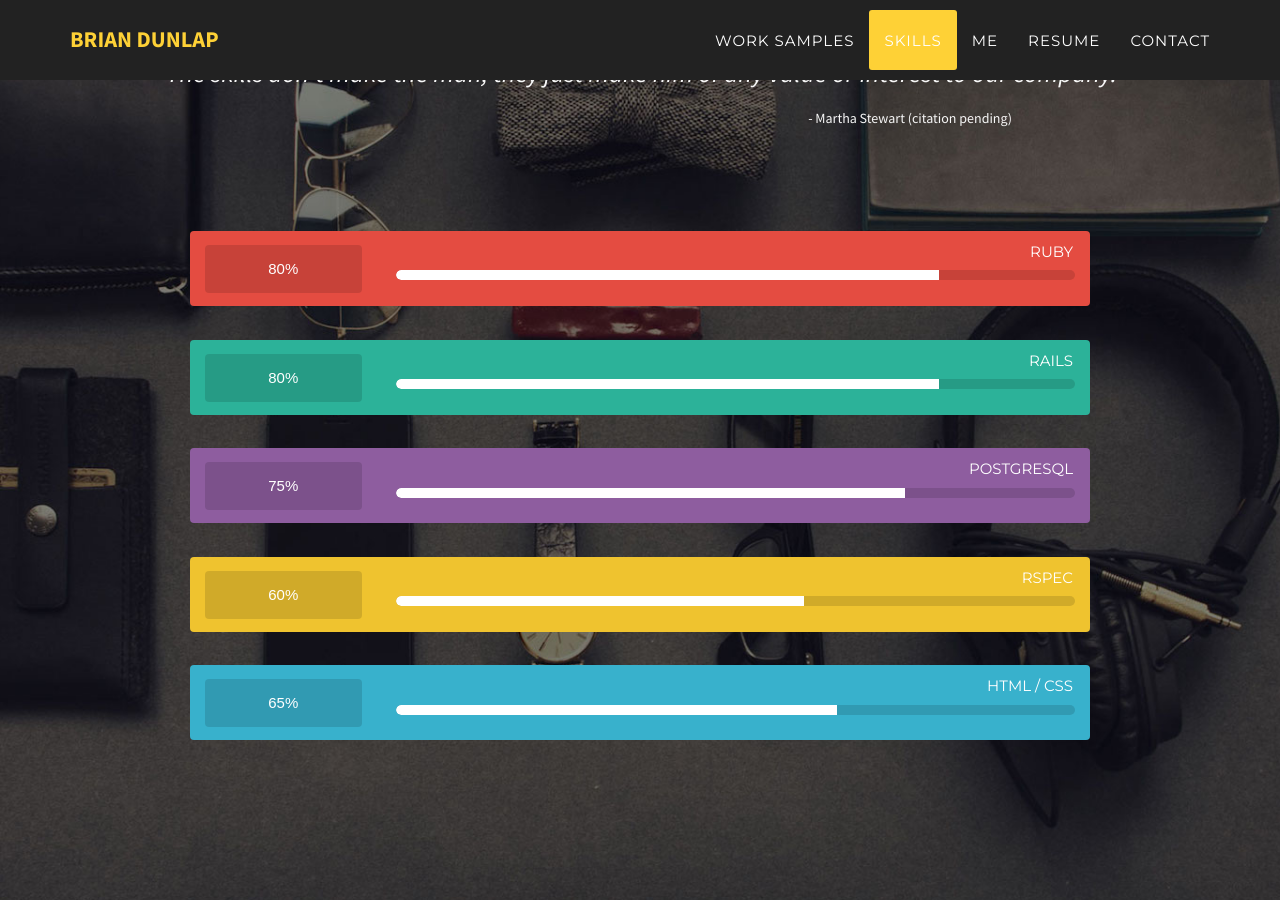
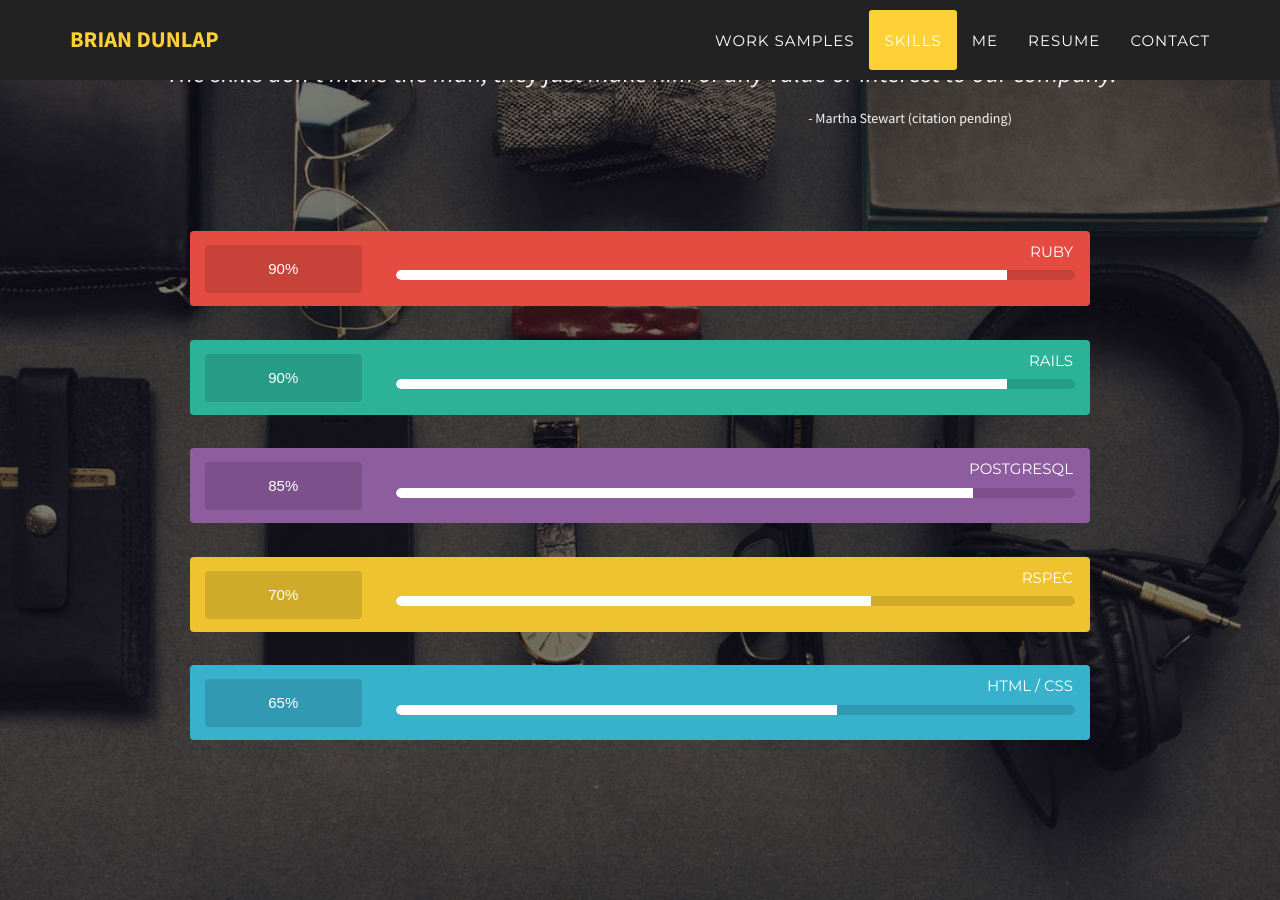
Before and after one commit to BrianDunlap89/briandunlap89.github.io, a Jekyll site: the page built from index.html, in a window 1280 px wide and 900 px high, scrolled down 1527 px. Built offline with Jekyll 4.4.1, drawn with Linux system fonts in a browser that asks for light colours; some web fonts are replaced.

Commit message:
Adjust skill values appropriately

```diff
--- a/_includes/services.html
+++ b/_includes/services.html
@@ -12,7 +12,7 @@
           <div id="bar-1" class="bar-main-container red">
             <div class="wrap">
               <div class="skill-title">RUBY</div>
-              <div class="bar-percentage" data-percentage="80"></div>
+              <div class="bar-percentage" data-percentage="90"></div>
               <div class="bar-container">
                 <div class="bar"></div>
               </div>
@@ -22,7 +22,7 @@
           <div id="bar-2" class="bar-main-container emerald">
             <div class="wrap">
               <div class="skill-title">RAILS</div>
-              <div class="bar-percentage" data-percentage="80"></div>
+              <div class="bar-percentage" data-percentage="90"></div>
               <div class="bar-container">
                 <div class="bar"></div>
               </div>
@@ -32,7 +32,7 @@
           <div id="bar-3" class="bar-main-container violet">
             <div class="wrap">
               <div class="skill-title">POSTGRESQL</div>
-              <div class="bar-percentage" data-percentage="75"></div>
+              <div class="bar-percentage" data-percentage="85"></div>
               <div class="bar-container">
                 <div class="bar"></div>
               </div>
@@ -41,8 +41,8 @@
 
           <div id="bar-4" class="bar-main-container yellow">
             <div class="wrap">
-              <div class="skill-title">RSPEC</div>
-              <div class="bar-percentage" data-percentage="60"></div>
+              <div class="skill-title">RSPEC </div>
+              <div class="bar-percentage" data-percentage="70"></div>
               <div class="bar-container">
                 <div class="bar"></div>
               </div>
```
